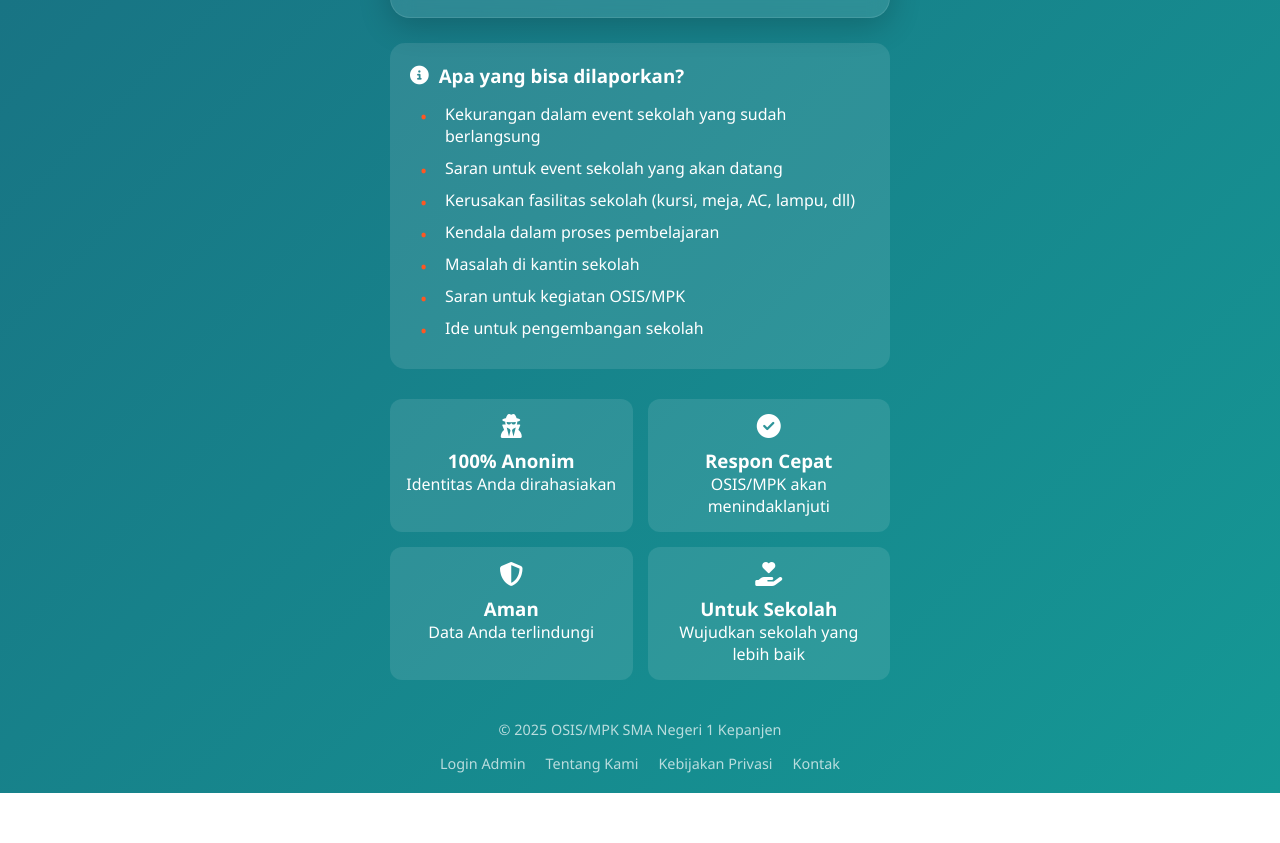
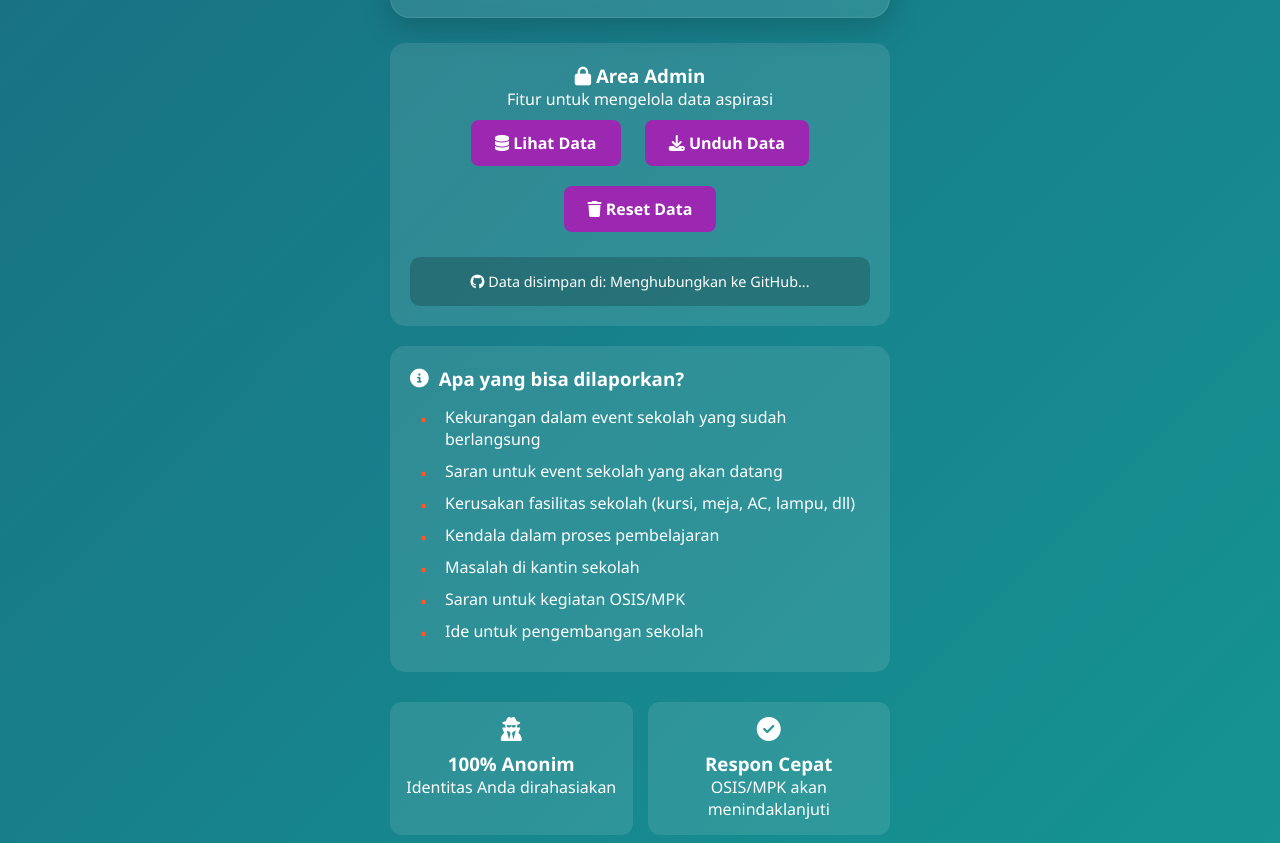
Before and after one commit to Smaneka/aspirasi_smaneka.github.io, a plain HTML site: page index.html in a window 1280 px wide. Shown: the part 1198-2041 px from the top of the page. Before the commit the page ends 1991 px from the top, so only its background shows below. Drawn offline with Linux system fonts and the light colour scheme.

Commit message:
Update index.html

```diff
--- a/index.html
+++ b/index.html
@@ -324,6 +324,39 @@
             text-decoration: underline;
         }
 
+        .admin-section {
+            background: rgba(255, 255, 255, 0.1);
+            padding: 20px;
+            border-radius: 15px;
+            margin: 20px 0;
+            text-align: center;
+        }
+
+        .admin-btn {
+            display: inline-block;
+            background: #9c27b0;
+            color: white;
+            padding: 12px 24px;
+            border-radius: 8px;
+            text-decoration: none;
+            margin: 10px;
+            font-weight: 600;
+            transition: all 0.3s ease;
+        }
+
+        .admin-btn:hover {
+            background: #7b1fa2;
+            transform: translateY(-2px);
+        }
+
+        .github-info {
+            background: rgba(0, 0, 0, 0.2);
+            padding: 15px;
+            border-radius: 10px;
+            margin-top: 15px;
+            font-size: 0.9rem;
+        }
+
         @keyframes fadeIn {
             from { opacity: 0; transform: translateY(10px); }
             to { opacity: 1; transform: translateY(0); }
@@ -412,6 +445,18 @@
             <div id="send-status"></div>
         </div>
 
+        <div class="admin-section">
+            <h3><i class="fas fa-lock"></i> Area Admin</h3>
+            <p>Fitur untuk mengelola data aspirasi</p>
+            <a href="#" class="admin-btn" onclick="viewData()"><i class="fas fa-database"></i> Lihat Data</a>
+            <a href="#" class="admin-btn" onclick="downloadData()"><i class="fas fa-download"></i> Unduh Data</a>
+            <a href="#" class="admin-btn" onclick="resetData()"><i class="fas fa-trash"></i> Reset Data</a>
+
+            <div class="github-info">
+                <p><i class="fab fa-github"></i> Data disimpan di: <span id="data-location">Menghubungkan ke GitHub...</span></p>
+            </div>
+        </div>
+
         <div class="info-box">
             <h3><i class="fas fa-info-circle"></i> Apa yang bisa dilaporkan?</h3>
             <ul>
@@ -451,7 +496,7 @@
         <div class="footer">
             <p>© 2025 OSIS/MPK SMA Negeri 1 Kepanjen</p>
             <div class="footer-links">
-                <a href="indexadmin.html">Login Admin</a>
+                <a href="admin.html">Login Admin</a>
                 <a href="#">Tentang Kami</a>
                 <a href="#">Kebijakan Privasi</a>
                 <a href="#">Kontak</a>
```
